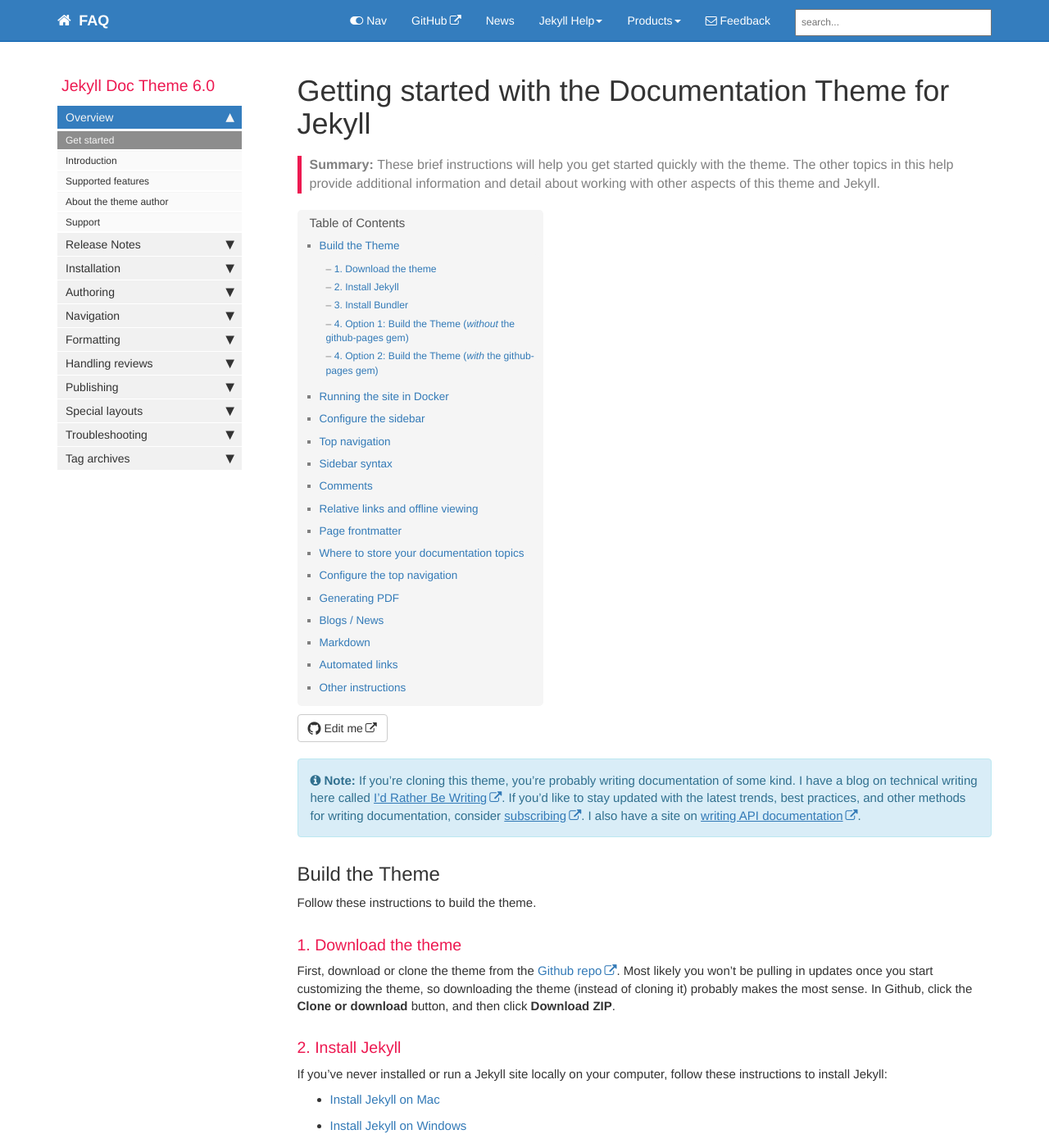
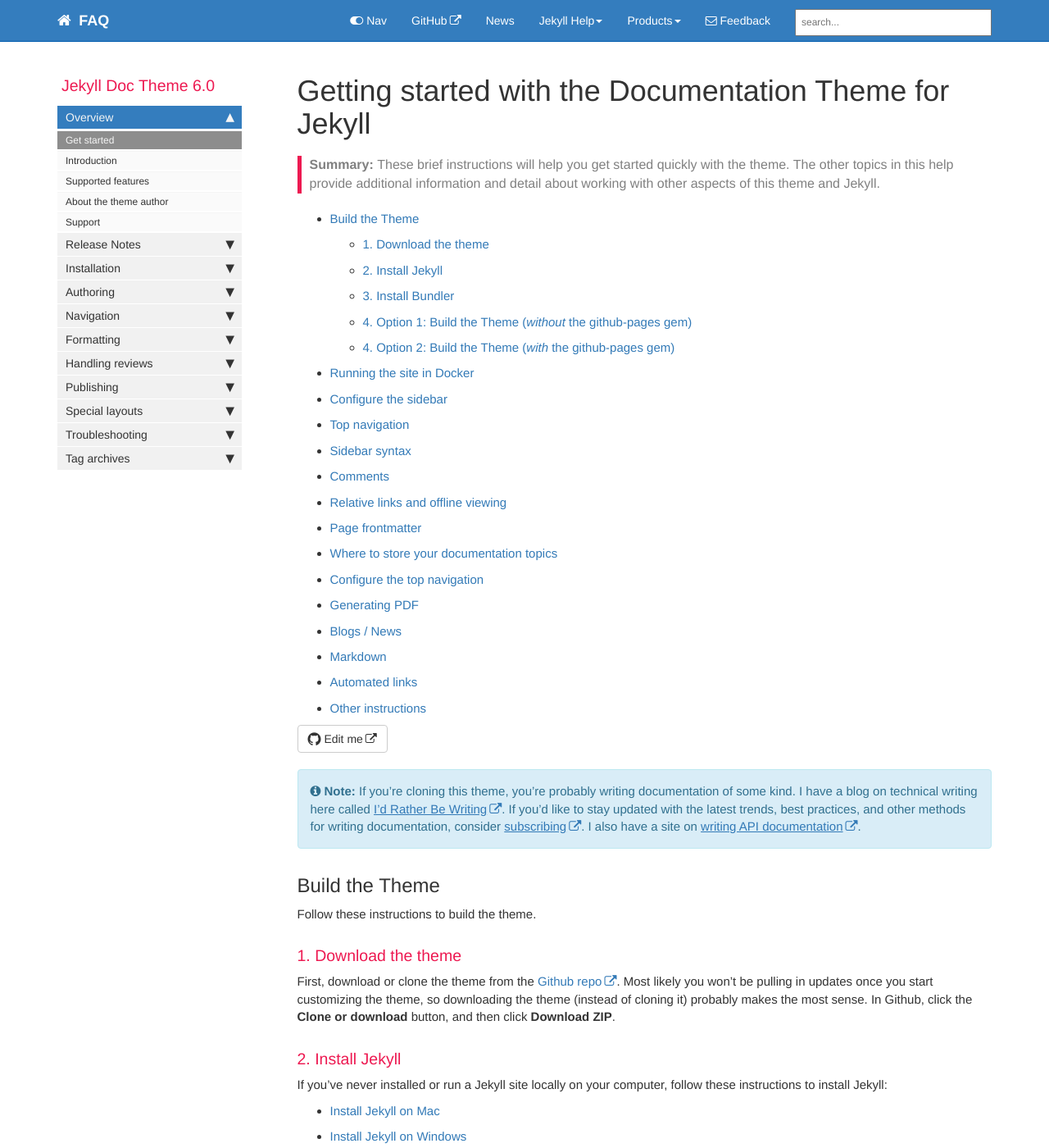
Before and after one commit to sinotec2/OpenKM, a Jekyll site: the page built from index.md, in a window 1280 px wide and 1400 px high. Shown: the whole window at 82% size. Built offline with Jekyll 4.4.1, drawn with Linux system fonts in a browser that asks for light colours; comment, search, counter and statistics services are not loaded.

Commit message:
Update toc.html

```diff
--- a/_includes/toc.html
+++ b/_includes/toc.html
@@ -1,23 +1,35 @@
+<div class="inner">
 
-<!-- this handles the automatic toc. use ## for subheads to auto-generate the on-page minitoc. if you use html tags, you must supply an ID for the heading element in order for it to appear in the minitoc. -->
+{% unless page.toc == false %}
+<style>
+nav#toc >ul::before, nav#toc2 >ul::before {
+    content: "{{site.uistring.minitoc_title}}";
+}
+</style>
 <script>
 $( document ).ready(function() {
   // Handler for .ready() called.
 
-$('#toc').toc({ minimumHeaders: 0, listType: 'ul', showSpeed: 0, headers: 'h2,h3,h4' });
+$('#toc').toc({ minimumHeaders: 2, listType: 'ul', showSpeed: 0, headers: 'h2,h3,h4' });
 
 /* this offset helps account for the space taken up by the floating toolbar. */
 $('#toc').on('click', 'a', function() {
   var target = $(this.getAttribute('href'))
     , scroll_target = target.offset().top
 
-  $(window).scrollTop(scroll_target - 10);
+  $(window).scrollTop(scroll_target - 80);
   return false
 })
 
 });
+$(window).scroll(function(){
+  $('nav#toc')[0].scrollTop=$(window).scrollTop();
+});
 </script>
 
-<div id="toc"></div>
+<nav id="toc"></nav>
+
+{% endunless %}
+</div>
 
 {% comment %} Copyright 2021 Google LLC {% endcomment %}
```
